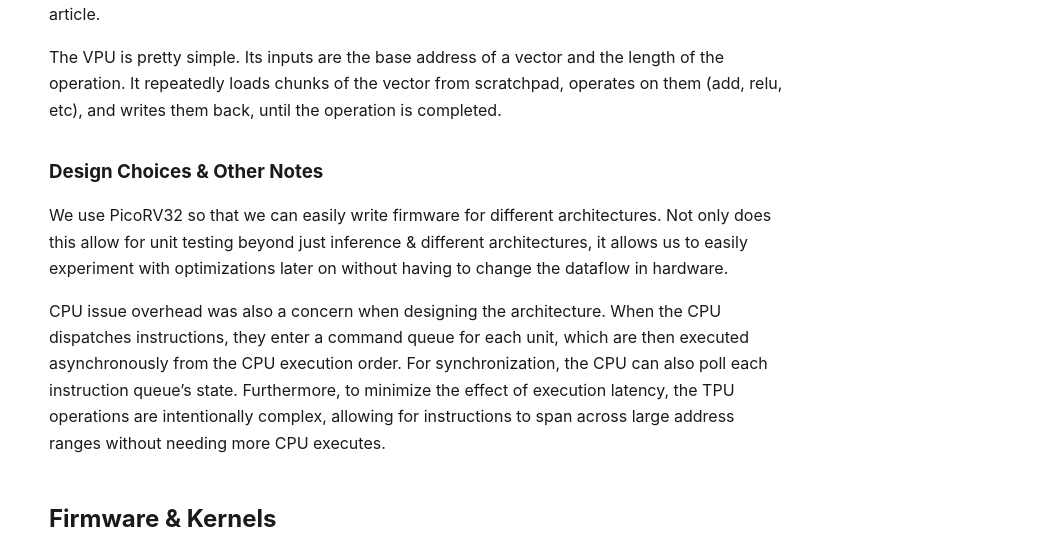
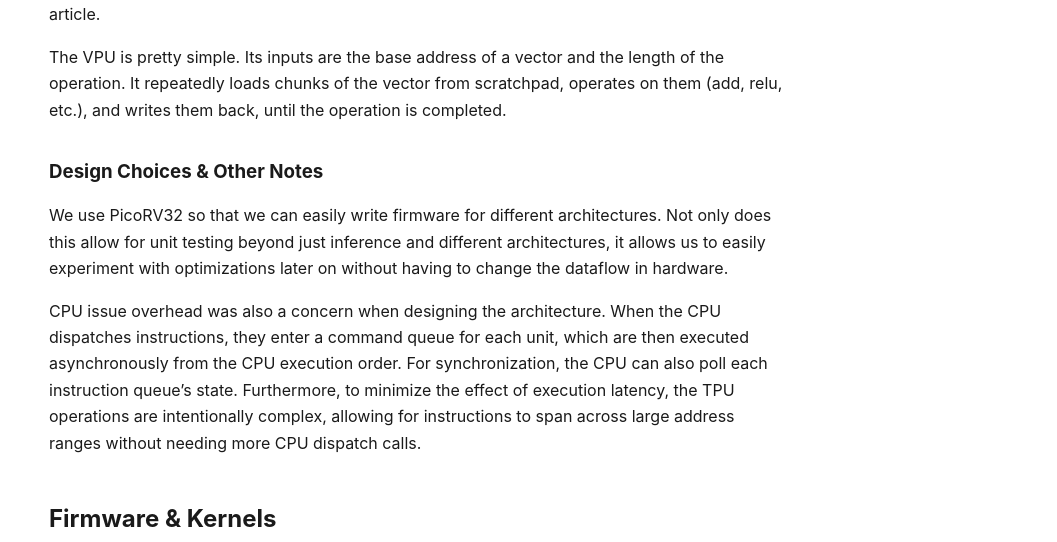
Before and after one commit to im-afan/im-afan.github.io, a Jekyll site: the page built from transformer-tpu.md, in a window 1280 px wide and 900 px high, scrolled down 4959 px. Shown: the part 213-755 px from the top of the window, without its empty margins (223-1280 px from the left). Built offline with Jekyll 4.4.1, drawn with Linux system fonts in a browser that asks for light colours; some of the changed text lies outside the part shown.

Commit message:
typo fixes

````diff
--- a/transformer-tpu.md
+++ b/transformer-tpu.md
@@ -72,13 +72,13 @@ For matmuls, we use an output-stationary 8x8 systolic array; each PE keeps its p
 
 As a result, every clock, the systolic array reads $$32$$ bits (8 int4 values) for matrix A and $$32$$ bits for matrix B. This is where the scratchpad architecture comes in handy: as long as A and B are in different memory regions, they can be read at the same time, without interfering with ongoing DMA operations. With all $$64$$ PEs accumulating one product each clock, our MXU does $$64$$ multiply-accumulates per clock, which is the compute number we will use for the rest of this article.
 
-The VPU is pretty simple. Its inputs are the base address of a vector and the length of the operation. It repeatedly loads chunks of the vector from scratchpad, operates on them (add, relu, etc), and writes them back, until the operation is completed.
+The VPU is pretty simple. Its inputs are the base address of a vector and the length of the operation. It repeatedly loads chunks of the vector from scratchpad, operates on them (add, relu, etc.), and writes them back, until the operation is completed.
 
 ### Design Choices & Other Notes
 
-We use PicoRV32 so that we can easily write firmware for different architectures. Not only does this allow for unit testing beyond just inference & different architectures, it allows us to easily experiment with optimizations later on without having to change the dataflow in hardware.
+We use PicoRV32 so that we can easily write firmware for different architectures. Not only does this allow for unit testing beyond just inference and different architectures, it allows us to easily experiment with optimizations later on without having to change the dataflow in hardware.
 
-CPU issue overhead was also a concern when designing the architecture. When the CPU dispatches instructions, they enter a command queue for each unit, which are then executed asynchronously from the CPU execution order. For synchronization, the CPU can also poll each instruction queue's state. Furthermore, to minimize the effect of execution latency, the TPU operations are intentionally complex, allowing for instructions to span across large address ranges without needing more CPU executes.
+CPU issue overhead was also a concern when designing the architecture. When the CPU dispatches instructions, they enter a command queue for each unit, which are then executed asynchronously from the CPU execution order. For synchronization, the CPU can also poll each instruction queue's state. Furthermore, to minimize the effect of execution latency, the TPU operations are intentionally complex, allowing for instructions to span across large address ranges without needing more CPU dispatch calls.
 
 ## Firmware & Kernels
 
@@ -257,7 +257,7 @@ And let's calculate the cost of the attention score matrix, where the $$4$$ is o
 
 What if we could change our attention so that it doesn't write the attention score matrix $$P$$ at all? FlashAttention does exactly that. Since our transformer doesn't include softmax, we'll be modifying the original FlashAttention a bit, but the main idea stays the same.
 
-The main idea is to break down our $$Q,K,V$$ tensors into tiles of size $$[B,d_h]$$ for each head, so that the tiles fit in scratchpad. The outer loop goes through the $$Q$$ tiles, and the inner loop goes through $$K$$ tiles. In each loop, a $$[B, B]$$ tile of the attention scores is calculated, and then is multiplied by the corresponding $$V$$ tile. The result is accumulated over the outer loop. Here's the pseudocode for our FlashAttention algorithm:
+The main idea is to break down our $$Q,K,V$$ tensors into tiles of size $$[B,d_h]$$ for each head, so that the tiles fit in scratchpad. The outer loop goes through the $$Q$$ tiles, and the inner loop goes through $$K$$ tiles. In each loop, a $$[B, B]$$ tile of the attention scores is calculated, and then is multiplied by the corresponding $$V$$ tile. The result is accumulated over the inner loop. Here's the pseudocode for our FlashAttention algorithm:
 
 ```
 input: Q, K, V, tokens (T), head dim (d_h)
````
Also changed, not shown: other parts of transformer-tpu.md (+3 -3 lines), index.md (+1 -1 lines).
